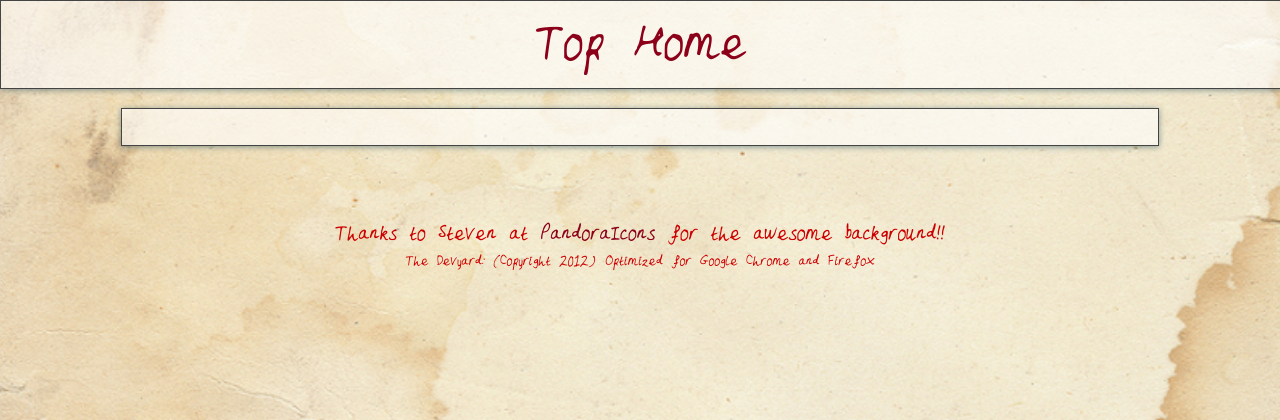
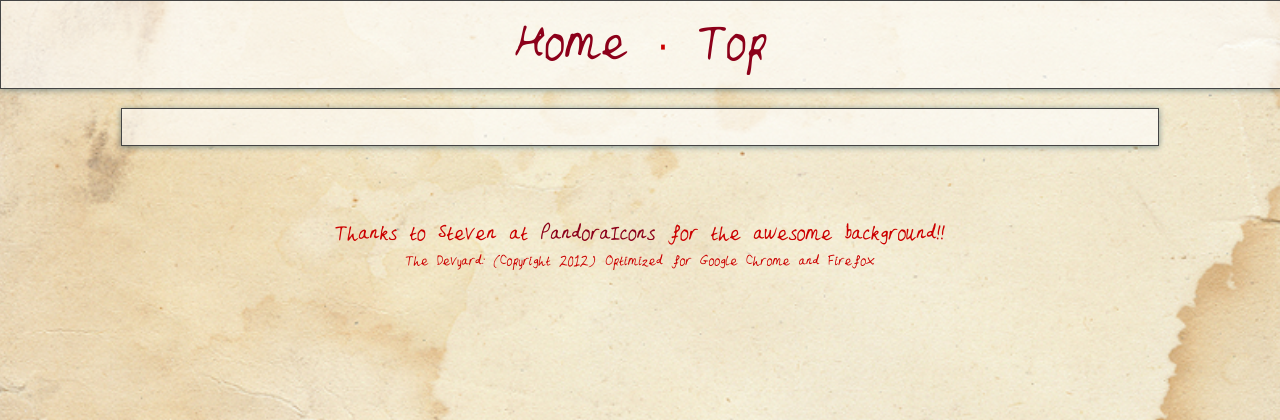
Before and after one commit to herman-rogers/DevyardWeb, a Django app: page /blog/archives/ in a window 1280 px wide. Shown: the top 420 px of the page. Run offline with Django 3.2, Linux system fonts and the light colour scheme; data that the repository does not hold is empty.

Commit message:
Archbase

```diff
--- a/DevyardWeb/html/templates/archbase.html
+++ b/DevyardWeb/html/templates/archbase.html
@@ -10,8 +10,9 @@
 	</head>
 	    <div id=TopHeading>
 	    	<li>
+				<a href="http://devyardweb.herokuapp.com/">Home</a>
+				<a style="font-size:40px">&middot;</a>
 	    	    <a href=#top>Top</a>
-				<a href="http://devyardweb.herokuapp.com/">Home</a>
 				{% if user.is_staff %}
 				<a href="/admin/">(Add-A-Post</a>
 				<a href="http://disqus.com/">Comments)</a>
```
